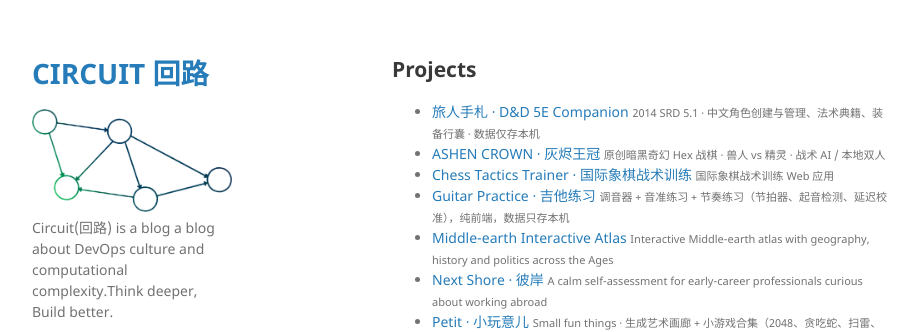
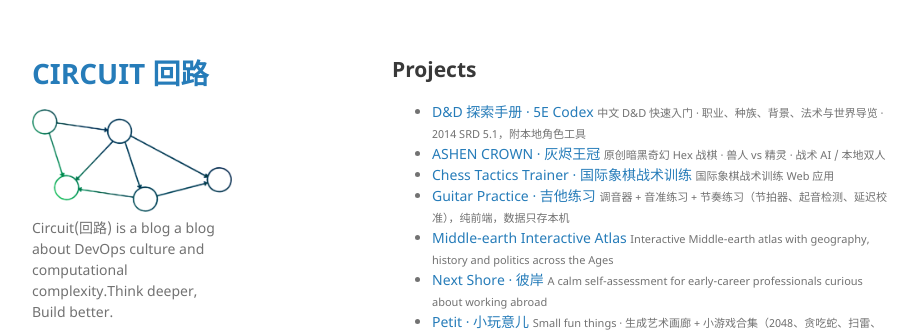
Before and after one commit to grot666/grot666.github.io, a Jekyll site: the page built from index.md, in a window 1280 px wide. Shown: the top 332 px of the page, without its empty margins (178-1096 px from the left). Built offline with Jekyll 4.4.1, drawn with Linux system fonts in a browser that asks for light colours.

Commit message:
docs: describe D&D project as a beginner codex

```diff
--- a/index.md
+++ b/index.md
@@ -5,7 +5,7 @@ layout: default
 <h2>Projects</h2>
 
 <ul>
-  <li><a href="/dnd-companion/">旅人手札 · D&amp;D 5E Companion</a> <small>2014 SRD 5.1 · 中文角色创建与管理、法术典籍、装备行囊 · 数据仅存本机</small></li>
+  <li><a href="/dnd-companion/">D&amp;D 探索手册 · 5E Codex</a> <small>中文 D&amp;D 快速入门 · 职业、种族、背景、法术与世界导览 · 2014 SRD 5.1，附本地角色工具</small></li>
   <li><a href="/ashen-crown/">ASHEN CROWN · 灰烬王冠</a> <small>原创暗黑奇幻 Hex 战棋 · 兽人 vs 精灵 · 战术 AI / 本地双人</small></li>
   <li><a href="/chess-tactics-trainer/">Chess Tactics Trainer · 国际象棋战术训练</a> <small>国际象棋战术训练 Web 应用</small></li>
   <li><a href="/guitar-practice/">Guitar Practice · 吉他练习</a> <small>调音器 + 音准练习 + 节奏练习（节拍器、起音检测、延迟校准），纯前端，数据只存本机</small></li>
```
